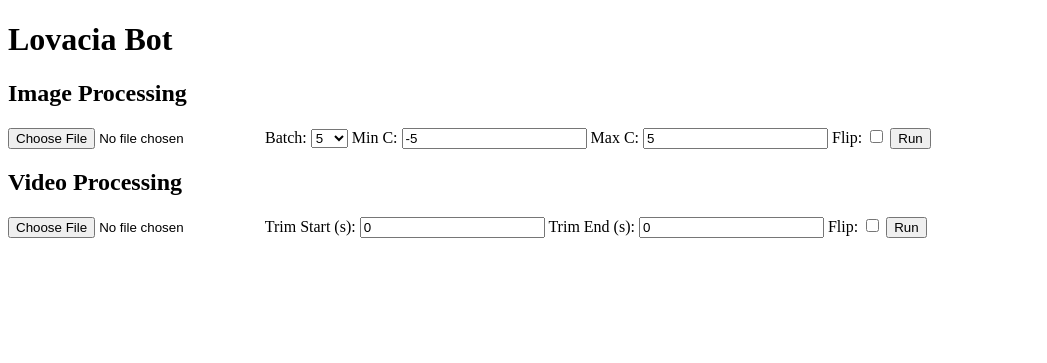
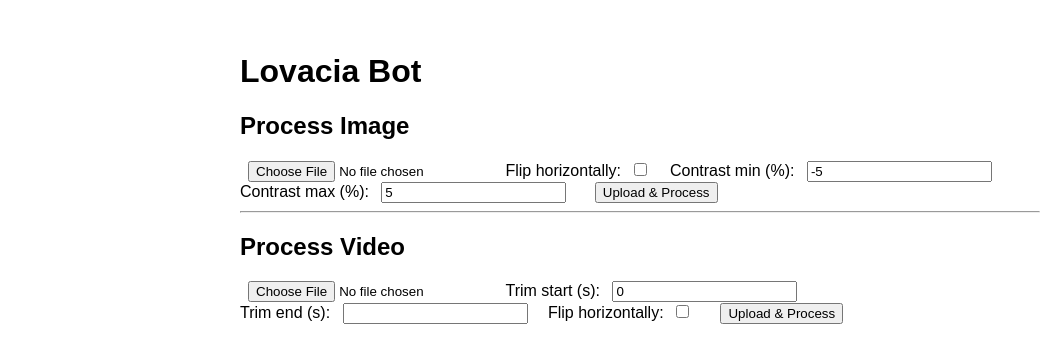
Before and after one commit to BrandonM01/lovacia-live, a Python web app: template templates/index.html in a window 1280 px wide. Shown: the top 363 px of the page, without its empty margins (0-1047 px from the left). Run offline with Jinja, Linux system fonts and the light colour scheme; the template is opened without the code that fills it, so the values that code supplies are empty.

Commit message:
Update index.html

```diff
--- a/templates/index.html
+++ b/templates/index.html
@@ -1,31 +1,77 @@
 <!DOCTYPE html>
 <html lang="en">
 <head>
-  <meta charset="UTF-8"/>
-  <meta name="viewport" content="width=device-width,initial-scale=1"/>
+  <meta charset="UTF-8">
   <title>Lovacia Bot</title>
-  <link rel="stylesheet" href="{{ request.url_for('static', path='app.css') }}">
+  <link rel="stylesheet" href="/static/app.css">
 </head>
 <body>
   <h1>Lovacia Bot</h1>
 
-  <h2>Image Processing</h2>
-  <form action="/process-image/" method="post" enctype="multipart/form-data">
-    <input type="file" name="file" accept="image/*" required>
-    Batch: <select name="count"><option>5</option><option>10</option></select>
-    Min C: <input type="number" name="contrast_min" value="-5" step="0.1">
-    Max C: <input type="number" name="contrast_max" value="5" step="0.1">
-    Flip: <input type="checkbox" name="flip">
-    <button type="submit">Run</button>
-  </form>
+  <section>
+    <h2>Process Image</h2>
+    <form id="image-form" enctype="multipart/form-data">
+      <input type="file" name="file" accept="image/*" required>
+      <label>Flip horizontally: <input type="checkbox" name="flip"></label>
+      <label>Contrast min (%): <input type="number" name="contrast_min" value="-5" step="0.1"></label>
+      <label>Contrast max (%): <input type="number" name="contrast_max" value="5" step="0.1"></label>
+      <button type="submit">Upload &amp; Process</button>
+    </form>
+    <div id="image-result"></div>
+  </section>
 
-  <h2>Video Processing</h2>
-  <form action="/process-video/" method="post" enctype="multipart/form-data">
-    <input type="file" name="file" accept="video/*" required>
-    Trim Start (s): <input type="number" name="trim_start" value="0" step="0.1">
-    Trim End (s):   <input type="number" name="trim_end" value="0" step="0.1">
-    Flip: <input type="checkbox" name="flip">
-    <button type="submit">Run</button>
-  </form>
+  <hr>
+
+  <section>
+    <h2>Process Video</h2>
+    <form id="video-form" enctype="multipart/form-data">
+      <input type="file" name="file" accept="video/*" required>
+      <label>Trim start (s): <input type="number" name="trim_start" value="0" step="0.1"></label>
+      <label>Trim end (s): <input type="number" name="trim_end" step="0.1"></label>
+      <label>Flip horizontally: <input type="checkbox" name="flip"></label>
+      <button type="submit">Upload &amp; Process</button>
+    </form>
+    <div id="video-result"></div>
+  </section>
+
+  <script>
+    // helper to build query string
+    function buildQS(fields, form) {
+      return fields
+        .map(f => {
+          const el = form[f];
+          if (!el) return "";
+          if (el.type === "checkbox") return el.checked ? `${f}=true` : "";
+          if (el.value === "") return "";
+          return `${f}=${encodeURIComponent(el.value)}`;
+        })
+        .filter(s => s)
+        .join("&");
+    }
+
+    document.getElementById("image-form").onsubmit = async e => {
+      e.preventDefault();
+      const f = e.target;
+      const data = new FormData(f);
+      const qs = buildQS(["flip","contrast_min","contrast_max"], f);
+      const res = await fetch(`/process-image/?${qs}`, {method:"POST", body:data});
+      if (!res.ok) return alert("Error " + res.status);
+      const blob = await res.blob();
+      const url = URL.createObjectURL(blob);
+      document.getElementById("image-result").innerHTML = `<img src="${url}" alt="Processed Image">`;
+    };
+
+    document.getElementById("video-form").onsubmit = async e => {
+      e.preventDefault();
+      const f = e.target;
+      const data = new FormData(f);
+      const qs = buildQS(["trim_start","trim_end","flip"], f);
+      const res = await fetch(`/process-video/?${qs}`, {method:"POST", body:data});
+      if (!res.ok) return alert("Error " + res.status);
+      const blob = await res.blob();
+      const url = URL.createObjectURL(blob);
+      document.getElementById("video-result").innerHTML = `<video src="${url}" controls></video>`;
+    };
+  </script>
 </body>
 </html>
```
